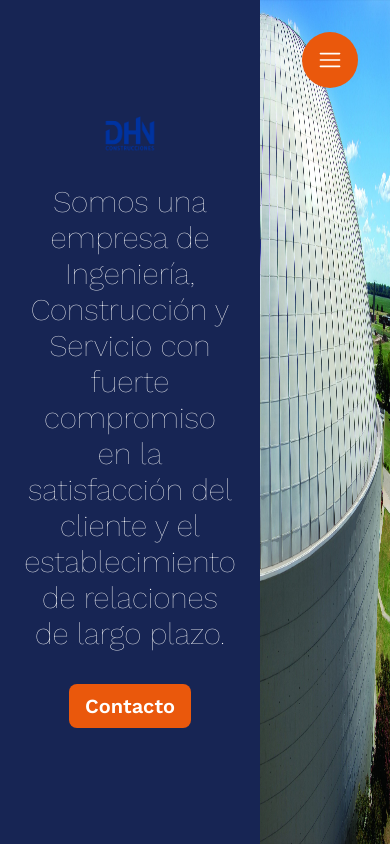
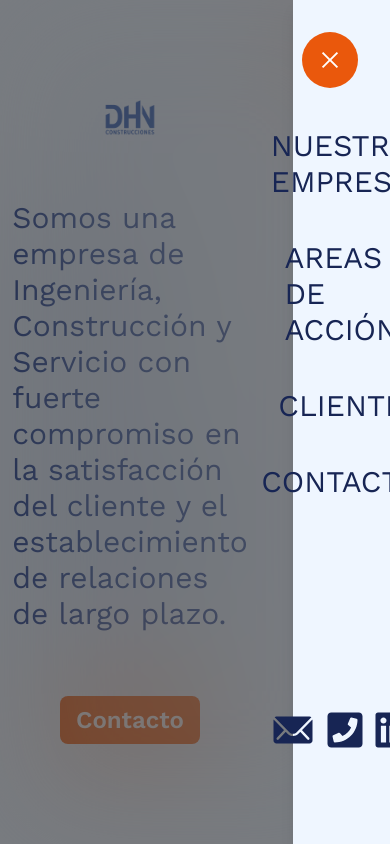
Before and after one commit to malvarez88/dhn-desarrolladora, a Next.js app: page / in a window 390 px wide. Both pictures are taken after a click on the element 330 px from the left and 60 px from the top of the page. Shown: the top 844 px of the page. Built offline with nearby package versions, Linux system fonts and the light colour scheme.

Commit message:
feat: hero and us

```diff
--- a/src/app/components/Action.tsx
+++ b/src/app/components/Action.tsx
@@ -3,7 +3,7 @@ import { FaRegBuilding } from "react-icons/fa";
 
 const Action = () => {
   return (
-    <div className="h-screen bg-blue-200 flex flex-col items-center p-20">
+    <div className="h-screen bg-blue-50 flex flex-col items-center p-20">
       <h1 className="text-blue-950 text-4xl font-bold">Areas de Acción</h1>
       <FaRegBuilding className="w-10 h-10 text-blue-950" />
     </div>
--- a/src/app/components/Hero.tsx
+++ b/src/app/components/Hero.tsx
@@ -8,10 +8,10 @@ import { FaArrowCircleRight } from "react-icons/fa";
 
 const Hero = () => {
   return (
-    <div className="h-screen grid grid-cols-6  bg-blue-950 overflow-hidden">
-      <div className="col-span-4 p-20 flex flex-col items-center justify-center gap-8">
-        <Image src={Logo} alt="logo" className="relative z-10" />
-        <p className="text-white text-3xl font-thin text-center">
+    <div className="h-screen grid grid-cols-6  bg-blue-50 overflow-hidden">
+      <div className="col-span-4 p-20 flex flex-col items-center justify-center gap-16">
+        <Image src={Logo} alt="logo" className="relative" />
+        <p className="text-blue-900 text-3xl">
           Somos una empresa de Ingeniería, Construcción y Servicio con fuerte
           compromiso en la satisfacción del cliente y el establecimiento de
           relaciones de largo plazo.
@@ -20,10 +20,10 @@ const Hero = () => {
           href={"/"}
           className="flex gap-2 items-center bg-orange-600 px-4 py-2 rounded-lg hover:bg-orange-700 hover:scale-105 cursor-pointer transform transition-all duration-300"
         >
-          <span className="text-white text-xl font-semibold">Contacto</span>
+          <span className="text-white text-2xl font-semibold">Contacto</span>
         </Link>
       </div>
-      <div className="col-span-2">
+      <div className="col-span-2 hidden md:flex">
         <Image
           src={Atucha}
           alt="atucha"
--- a/src/app/components/Navbar.tsx
+++ b/src/app/components/Navbar.tsx
@@ -1,10 +1,79 @@
-import React from "react";
+"use client";
+
+import React, { useState } from "react";
 import { RxHamburgerMenu } from "react-icons/rx";
+import { AiOutlineClose } from "react-icons/ai";
+import { IoIosMail } from "react-icons/io";
+import { FaLinkedin } from "react-icons/fa";
+import { FaPhoneSquare } from "react-icons/fa";
 
 const Navbar = () => {
+  // Estado para controlar la visibilidad del menú
+  const [menuVisible, setMenuVisible] = useState(false);
+
+  // Función para alternar la visibilidad del menú
+  const toggleMenu = () => {
+    setMenuVisible(!menuVisible);
+  };
+
   return (
-    <div className="fixed z-10 top-8 right-8 bg-orange-600 rounded-full h-14 w-14 flex items-center justify-center hover:bg-orange-700 hover:scale-105 cursor-pointer transform transition-all duration-300">
-      <RxHamburgerMenu className="text-white w-6 h-6" />
+    <div className="fixed z-10">
+      <div
+        className="bg-orange-600 fixed rounded-full top-8 right-8 h-14 w-14 flex items-center justify-center hover:bg-orange-700 hover:scale-105 cursor-pointer transform transition-all duration-300"
+        onClick={toggleMenu}
+      >
+        <RxHamburgerMenu className="text-white w-6 h-6" />
+      </div>
+
+      {menuVisible && (
+        <div
+          className="fixed top-0 left-0 w-full h-full bg-black opacity-50 z-0 backdrop-blur-3xl"
+          onClick={toggleMenu}
+        ></div>
+      )}
+      {menuVisible && (
+        <div
+          className={`fixed flex flex-col top-0 right-0 h-full w-1/4 bg-blue-50 shadow-lg p-4 transform transition-transform duration-300 ease-in-out ${
+            menuVisible ? "" : "translate-x-full"
+          }`}
+        >
+          <div
+            className="bg-orange-600 fixed rounded-full top-8 right-8 h-14 w-14 flex items-center justify-center hover:bg-orange-700 hover:scale-105 cursor-pointer transform transition-all duration-300"
+            onClick={toggleMenu}
+          >
+            <AiOutlineClose className="text-white w-6 h-6" />
+          </div>
+          <ul className="flex flex-col gap-2 mt-24 text-3xl items-center text-blue-950 uppercase flex-grow">
+            <li className="hover:bg-orange-100 p-4 rounded-lg">
+              <a href="#">Nuestra Empresa</a>
+            </li>
+            <li className="hover:bg-orange-100 p-4 rounded-lg">
+              <a href="#">Areas de Acción</a>
+            </li>
+            <li className="hover:bg-orange-100 p-4 rounded-lg">
+              <a href="#">Cliente</a>
+            </li>
+            <li className="hover:bg-orange-100 p-4 rounded-lg">
+              <a href="#">Contacto</a>
+            </li>
+          </ul>
+          <div className="flex gap-2 w-full h-20 items-center justify-center flex-grow">
+            <a href="mailto:info@dhnconstrucciones.com">
+              <IoIosMail className="w-12 h-12 text-blue-950" />
+            </a>
+
+            <a href="tel:+54-11-4775-0832">
+              <FaPhoneSquare className="w-10 h-10 text-blue-950" />
+            </a>
+            <a
+              href="https://www.linkedin.com/company/dhn-desarrolladora-srl/"
+              target="_blank"
+            >
+              <FaLinkedin className="w-10 h-10 text-blue-950" />
+            </a>
+          </div>
+        </div>
+      )}
     </div>
   );
 };
--- a/src/app/components/Us.tsx
+++ b/src/app/components/Us.tsx
@@ -4,9 +4,9 @@ import Bg from "../../../public/home4.jpg";
 
 const Us = () => {
   return (
-    <div className="bg-slate-50 flex flex-col p-20">
+    <div className="bg-blue-950 flex flex-col p-20">
       <div className="grid grid-cols-2 gap-8">
-        <div className="col-span-1 shadow-lg h-full w-full rounded-xl p-10 flex flex-col gap-8 bg-white">
+        <div className="col-span-1 shadow-lg h-full w-full rounded-xl p-10 flex flex-col gap-8 bg-blue-50">
           <h1 className="text-2xl font-bold text-orange-600">
             Nuestra Empresa
           </h1>
@@ -33,7 +33,7 @@ const Us = () => {
             </p>
           </div>
         </div>
-        <div className="col-span-1 shadow-lg h-full w-full rounded-xl p-10 flex flex-col gap-10 bg-white items-center">
+        <div className="col-span-1 shadow-lg h-full w-full rounded-xl p-10 flex flex-col gap-10 bg-blue-50 items-center">
           <Image src={Bg} alt="us" className="rounded-lg bg-cover h-80" />
           <div className="grid grid-cols-2 grid-rows-2 gap-4 w-full">
             <div className="bg-slate-50 p-4 shadow-md rounded-lg">
```
